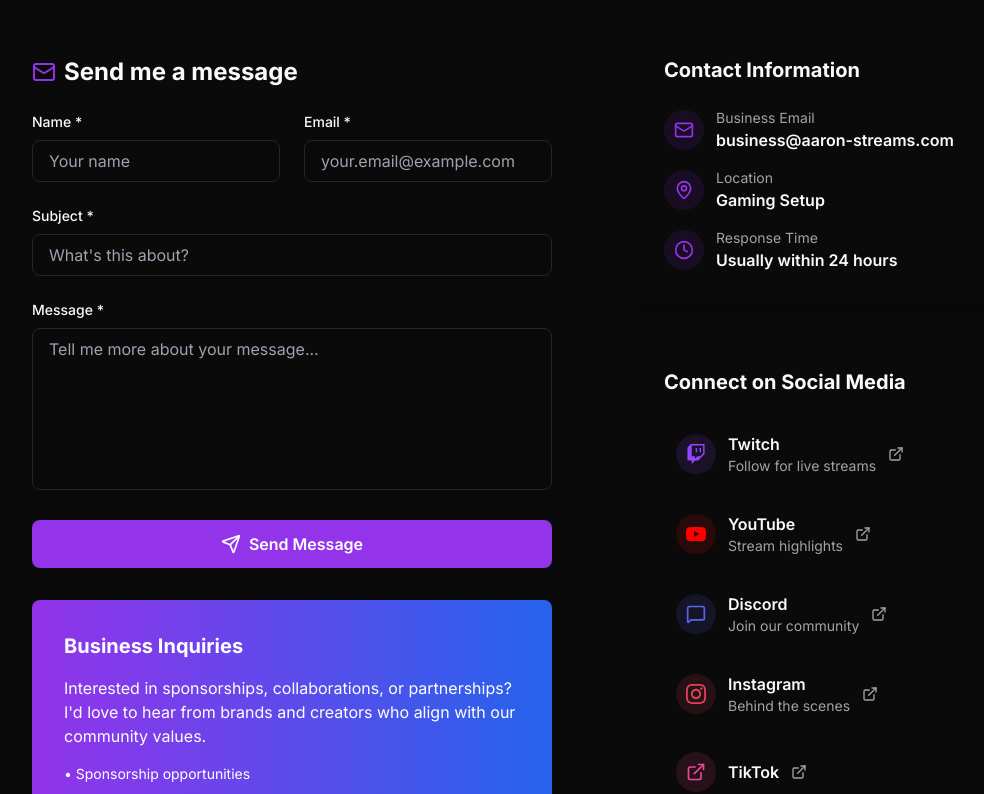
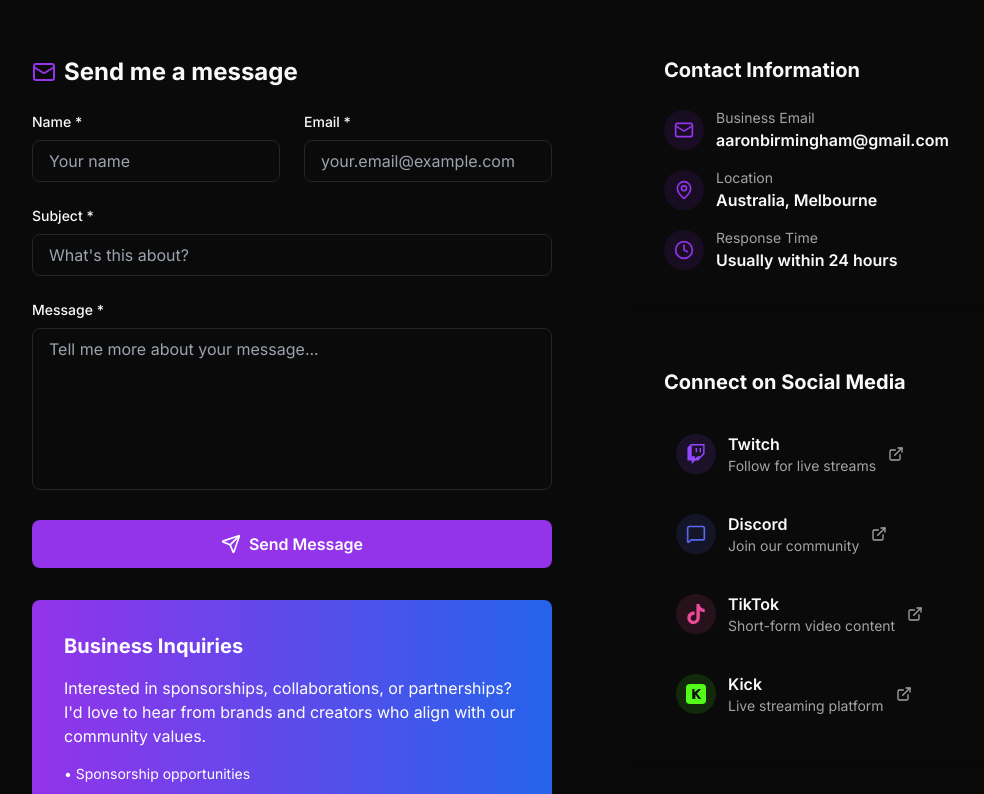
Before and after one commit to KevinLlano/Aaron-Portfolio, a Next.js app: page /contact in a window 1280 px wide. Shown: the part 300-1094 px from the top of the page, without its empty margins (32-1016 px from the left). Built offline with nearby package versions, Linux system fonts and the light colour scheme.

Commit message:
updating email services

```diff
--- a/src/app/contact/page.tsx
+++ b/src/app/contact/page.tsx
@@ -45,7 +45,7 @@
       await new Promise(resolve => setTimeout(resolve, 2000));
       setSubmitStatus('success');
       setFormData({ name: '', email: '', subject: '', message: '' });
-    } catch (error) {
+    } catch {
       setSubmitStatus('error');
     } finally {
       setIsSubmitting(false);
@@ -56,9 +56,13 @@
     const iconMap: { [key: string]: React.ReactNode } = {
       twitch: <svg className="h-5 w-5" fill="currentColor" viewBox="0 0 24 24"><path d="M11.571 4.714h1.715v5.143H11.57zm4.715 0H18v5.143h-1.714zM6 0L1.714 4.286v15.428h5.142V24l4.286-4.286h3.428L22.286 12V0zm14.571 11.143l-3.428 3.428h-3.429l-3 3v-3H6.857V1.714h13.714z"/></svg>,
       discord: <MessageSquare className="h-5 w-5" />,
-      X: <svg className="h-5 w-5" fill="currentColor" viewBox="0 0 24 24"><path d="M23.953 4.57a10 10 0 01-2.825.775 4.958 4.958 0 002.163-2.723c-.951.555-2.005.959-3.127 1.184a4.92 4.92 0 00-8.384 4.482C7.69 8.095 4.067 6.13 1.64 3.162a4.822 4.822 0 00-.666 2.475c0 1.71.87 3.213 2.188 4.096a4.904 4.904 0 01-2.228-.616v.06a4.923 4.923 0 003.946 4.827 4.996 4.996 0 01-2.212.085 4.936 4.936 0 004.604 3.417 9.867 9.867 0 01-6.102 2.105c-.39 0-.779-.023-1.17-.067a13.995 13.995 0 007.557 2.209c9.053 0 13.998-7.496 13.998-13.985 0-.21 0-.42-.015-.63A9.935 9.935 0 0024 4.59z"/></svg>,
-      youtube: <svg className="h-5 w-5" fill="currentColor" viewBox="0 0 24 24"><path d="M23.498 6.186a3.016 3.016 0 0 0-2.122-2.136C19.505 3.545 12 3.545 12 3.545s-7.505 0-9.377.505A3.017 3.017 0 0 0 .502 6.186C0 8.07 0 12 0 12s0 3.93.502 5.814a3.016 3.016 0 0 0 2.122 2.136c1.871.505 9.376.505 9.376.505s7.505 0 9.377-.505a3.015 3.015 0 0 0 2.122-2.136C24 15.93 24 12 24 12s0-3.93-.502-5.814zM9.545 15.568V8.432L15.818 12l-6.273 3.568z"/></svg>,
-      instagram: <svg className="h-5 w-5" fill="currentColor" viewBox="0 0 24 24"><path d="M12 2.163c3.204 0 3.584.012 4.85.07 3.252.148 4.771 1.691 4.919 4.919.058 1.265.069 1.645.069 4.849 0 3.205-.012 3.584-.069 4.849-.149 3.225-1.664 4.771-4.919 4.919-1.266.058-1.644.07-4.85.07-3.204 0-3.584-.012-4.849-.07-3.26-.149-4.771-1.699-4.919-4.92-.058-1.265-.07-1.644-.07-4.849 0-3.204.013-3.583.07-4.849.149-3.227 1.664-4.771 4.919-4.919 1.266-.057 1.645-.069 4.849-.069zm0-2.163c-3.259 0-3.667.014-4.947.072-4.358.2-6.78 2.618-6.98 6.98-.059 1.281-.073 1.689-.073 4.948 0 3.259.014 3.668.072 4.948.2 4.358 2.618 6.78 6.98 6.98 1.281.058 1.689.072 4.948.072 3.259 0 3.668-.014 4.948-.072 4.354-.2 6.782-2.618 6.979-6.98.059-1.28.073-1.689.073-4.948 0-3.259-.014-3.667-.072-4.947-.196-4.354-2.617-6.78-6.979-6.98-1.281-.059-1.69-.073-4.949-.073zm0 5.838c-3.403 0-6.162 2.759-6.162 6.162s2.759 6.163 6.162 6.163 6.162-2.759 6.162-6.163c0-3.403-2.759-6.162-6.162-6.162zm0 10.162c-2.209 0-4-1.79-4-4 0-2.209 1.791-4 4-4s4 1.791 4 4c0 2.21-1.791 4-4 4zm6.406-11.845c-.796 0-1.441.645-1.441 1.44s.645 1.44 1.441 1.44c.795 0 1.439-.645 1.439-1.44s-.644-1.44-1.439-1.44z"/></svg>,
+      kick: (
+        <svg className="h-5 w-5" viewBox="0 0 32 32" fill="none" xmlns="http://www.w3.org/2000/svg">
+          <rect width="32" height="32" rx="6" fill="#53FC18"/>
+          <path d="M10 8h3.5v5.25L20 8h4l-6.5 7 7 9h-4.2l-5.3-7.1V24H10V8Z" fill="#111"/>
+        </svg>
+      ),
+      tiktok: <svg className="h-5 w-5" fill="currentColor" viewBox="0 0 24 24"><path d="M12.525.02c1.31-.02 2.61-.01 3.91-.02.08 1.53.63 3.09 1.75 4.17 1.12 1.11 2.7 1.62 4.24 1.79v4.03c-1.44-.05-2.89-.35-4.2-.97-.57-.26-1.1-.59-1.62-.93-.01 2.92.01 5.84-.02 8.75-.08 1.4-.54 2.79-1.35 3.94-1.31 1.92-3.58 3.17-5.91 3.21-1.43.08-2.86-.31-4.08-1.03-2.02-1.19-3.44-3.37-3.65-5.71-.02-.5-.03-1-.01-1.49.18-1.9 1.12-3.72 2.58-4.96 1.66-1.44 3.98-2.13 6.15-1.72.02 1.48-.04 2.96-.04 4.44-.99-.32-2.15-.23-3.02.37-.63.41-1.11 1.04-1.36 1.75-.21.51-.15 1.07-.14 1.61.24 1.64 1.82 3.02 3.5 2.87 1.12-.01 2.19-.66 2.77-1.61.19-.33.4-.67.41-1.06.1-1.79.06-3.57.07-5.36.01-4.03-.01-8.05.02-12.07z"/></svg>,
     };
     return iconMap[platform.toLowerCase()] || <ExternalLink className="h-5 w-5" />;
   };
@@ -77,7 +81,7 @@
               Get in Touch
             </h1>
             <p className="text-xl text-muted-foreground max-w-2xl mx-auto">
-              Have a question, collaboration idea, or just want to say hi? I'd love to hear from you!
+              Have a question, collaboration idea, or just want to say hi? I&apos;d love to hear from you!
             </p>
           </motion.div>
         </div>
@@ -182,7 +186,7 @@
                 {submitStatus === 'success' && (
                   <div className="p-4 bg-green-100 dark:bg-green-900/20 border border-green-200 dark:border-green-800 rounded-lg">
                     <p className="text-green-800 dark:text-green-200">
-                      Thank you for your message! I'll get back to you as soon as possible.
+                      Thank you for your message! I&apos;ll get back to you as soon as possible.
                     </p>
                   </div>
                 )}
@@ -200,7 +204,7 @@
               <div className="bg-gradient-to-r from-purple-600 to-blue-600 text-white rounded-lg p-8 mt-8">
                 <h3 className="text-xl font-bold mb-4">Business Inquiries</h3>
                 <p className="mb-4">
-                  Interested in sponsorships, collaborations, or partnerships? I'd love to hear from brands and creators who align with our community values.
+                  Interested in sponsorships, collaborations, or partnerships? I&apos;d love to hear from brands and creators who align with our community values.
                 </p>
                 <div className="space-y-2 text-sm">
                   <p>• Sponsorship opportunities</p>
@@ -229,7 +233,7 @@
                   </div>
                   <div>
                     <p className="text-sm text-muted-foreground">Business Email</p>
-                    <p className="font-semibold text-foreground">business@aaron-streams.com</p>
+                    <p className="font-semibold text-foreground">aaronbirmingham@gmail.com</p>
                   </div>
                 </div>
                 <div className="flex items-center space-x-3">
@@ -275,9 +279,8 @@
                       <p className="text-sm text-muted-foreground">
                         {social.platform === 'Twitch' && 'Follow for live streams'}
                         {social.platform === 'Discord' && 'Join our community'}
-                        {social.platform === 'Twitter' && 'Latest updates'}
-                        {social.platform === 'YouTube' && 'Stream highlights'}
-                        {social.platform === 'Instagram' && 'Behind the scenes'}
+                        {social.platform === 'Kick' && 'Live streaming platform'}
+                        {social.platform === 'TikTok' && 'Short-form video content'}
                       </p>
                     </div>
                     <ExternalLink className="h-4 w-4 text-muted-foreground ml-auto" />
--- a/src/app/page.tsx
+++ b/src/app/page.tsx
@@ -2,18 +2,25 @@
 
 import { useEffect, useState } from 'react';
 import Link from 'next/link';
-import { Play, Users, Heart, Calendar, Twitch, ArrowRight, Star } from 'lucide-react';
+import { Play, Users, Heart, Calendar, Twitch, ArrowRight } from 'lucide-react';
 import { motion } from 'framer-motion';
-import { streamerInfo, socialLinks, projects, streamSchedule } from '@/lib/data';
+import { streamerInfo, socialLinks, streamSchedule } from '@/lib/data';
 import { formatViewCount } from '@/lib/utils';
 import ContactForm from '@/components/ContactForm';
 
 export default function Home() {
   const [isLive, setIsLive] = useState(false);
   const [viewerCount, setViewerCount] = useState(0);
+  const [hasMounted, setHasMounted] = useState(false);
 
   // Simulate live status check
   useEffect(() => {
+    setHasMounted(true);
+  }, []);
+
+  useEffect(() => {
+    if (!hasMounted) return;
+
     const checkLiveStatus = () => {
       // This would be replaced with actual Twitch API call
       setIsLive(Math.random() > 0.5);
@@ -22,7 +29,7 @@
     checkLiveStatus();
     const interval = setInterval(checkLiveStatus, 30000);
     return () => clearInterval(interval);
-  }, []);
+  }, [hasMounted]);
 
   const parentDomain = typeof window !== 'undefined' ? window.location.hostname : 'localhost';
 
@@ -48,7 +55,7 @@
                       className="w-full h-full object-cover"
                     />
                   </div>
-                  {isLive && (
+                  {hasMounted && isLive && (
                     <div className="absolute -top-2 -right-2 bg-red-500 text-white px-2 py-1 rounded-full text-xs font-bold animate-pulse">
                       LIVE
                     </div>
@@ -56,7 +63,7 @@
                 </div>
               </div>
               <h1 className="text-4xl lg:text-6xl font-bold mb-4">
-                Hey, I'm <span className="text-purple-400">{streamerInfo.name}</span>
+                Hey, I&apos;m <span className="text-purple-400">{streamerInfo.name}</span>
               </h1>
               <p className="text-xl lg:text-2xl mb-6 text-gray-300">
                 {streamerInfo.tagline}
@@ -65,14 +72,16 @@
                 {streamerInfo.bio}
               </p>
               <div className="flex flex-col sm:flex-row gap-4 justify-center lg:justify-start">
-                <Link
+                <a
                   href={socialLinks.find(link => link.platform === 'Twitch')?.url || '#'}
+                  target="_blank"
+                  rel="noopener noreferrer"
                   className="flex items-center justify-center space-x-2 bg-purple-600 hover:bg-purple-700 text-white px-6 py-3 rounded-lg font-semibold transition-colors"
                 >
                   <Twitch className="h-5 w-5" />
                   <span>Watch Live</span>
-                  {isLive && <span className="text-sm">({formatViewCount(viewerCount)} viewers)</span>}
-                </Link>
+                  {hasMounted && isLive && <span className="text-sm">({formatViewCount(viewerCount)} viewers)</span>}
+                </a>
                 <button
                   onClick={() => {
                     const element = document.getElementById('about');
@@ -200,8 +209,8 @@
                       and genuine connections.
                     </p>
                     <p>
-                      My favorite aspect of streaming isn't just the games themselves, but the incredible community that's
-                      formed around them. Whether we're playing role playing games like Old School Runescape,
+                      My favorite aspect of streaming isn&apos;t just the games themselves, but the incredible community that&apos;s
+                      formed around them. Whether we&apos;re playing role playing games like Old School Runescape,
                       exploring new indie titles, or having late-night horror game sessions, every stream is an adventure
                       we share together.
                     </p>
@@ -274,10 +283,15 @@
             </motion.div>
           </div>
           <div className="text-center mt-8">
-            <button className="inline-flex items-center space-x-2 bg-purple-600 hover:bg-purple-700 text-white px-6 py-3 rounded-lg font-semibold transition-colors">
+            <a
+              href="https://www.twitch.tv/maddwrath/clips?filter=clips&range=all"
+              target="_blank"
+              rel="noopener noreferrer"
+              className="inline-flex items-center space-x-2 bg-purple-600 hover:bg-purple-700 text-white px-6 py-3 rounded-lg font-semibold transition-colors"
+            >
               <span>View More Clips</span>
               <ArrowRight className="h-4 w-4" />
-            </button>
+            </a>
           </div>
         </div>
       </section>
@@ -350,7 +364,7 @@
           <div className="text-center mb-12">
             <h2 className="text-3xl font-bold text-foreground mb-4">Get In Touch</h2>
             <p className="text-muted-foreground max-w-2xl mx-auto">
-              Have a question, collaboration idea, or just want to say hi? I'd love to hear from you!
+              Have a question, collaboration idea, or just want to say hi? I&apos;d love to hear from you!
             </p>
           </div>
 
--- a/src/components/ContactForm.tsx
+++ b/src/components/ContactForm.tsx
@@ -26,24 +26,24 @@
     const templateParams = {
       from_name: formData.name,
       from_email: formData.email,
-      to_name: "Your Name",
-      to_email: "ke.bleach@gmail.com",
+      to_name: "Aaron Birmingham",
+      to_email: "aaronbirmingham@gmail.com",
       subject: formData.subject,
       message: formData.message,
     };
     emailjs
       .send(
-        "service_x9c5lxl", // Replace with your EmailJS service ID
-        "template_5754eaz", // Replace with your EmailJS template ID
+        "service_bx8vh5g",
+        "template_zsk51n8",
         templateParams,
-        "q1SI5s-QZcSnaWZy6" // Replace with your EmailJS public key
+        "3uvYsSOhp3aw_FePo"
       )
       .then(
-        (response) => {
+        () => {
           setStatus("Message sent successfully!");
           setFormData({ name: "", email: "", subject: "", message: "" });
         },
-        (error) => {
+        () => {
           setStatus("Error sending message. Please try again later.");
         }
       )
--- a/src/components/navbar.tsx
+++ b/src/components/navbar.tsx
@@ -3,7 +3,7 @@
 import React, { useState } from 'react';
 import Link from 'next/link';
 import { usePathname, useRouter } from 'next/navigation';
-import { Menu, X, Twitch, Home, User, Play, Briefcase, Image, MessageCircle, ExternalLink } from 'lucide-react';
+import { Menu, X, Twitch, Home, User, Play, Image, MessageCircle, ExternalLink } from 'lucide-react';
 import { cn } from '@/lib/utils';
 import { ThemeToggle } from './theme-toggle';
 import { streamerInfo } from '@/lib/data';
--- a/src/lib/data.ts
+++ b/src/lib/data.ts
@@ -7,7 +7,7 @@
   bio: "Gaming enthusiast and content creator bringing you epic gameplay, exciting moments, and a community built on great vibes. Join the madness!",
   avatar: "/profilepic.png",
   banner: "/images/banner.jpg",
-  location: "Gaming Setup",
+  location: "Australia, Melbourne",
   yearsStreaming: 5,
   totalFollowers: 850,
   totalViews: 12500,
@@ -26,34 +26,22 @@
     color: "#9146FF"
   },
   {
-    platform: "YouTube",
-    url: "https://youtube.com/@maddwrath",
-    icon: "youtube",
-    color: "#FF0000"
-  },
-  {
     platform: "Discord",
     url: "https://discord.gg/A6Xddn4YEq",
     icon: "discord",
     color: "#5865F2"
   },
   {
-    platform: "Instagram",
-    url: "https://instagram.com/maddwrath",
-    icon: "instagram",
-    color: "#E4405F"
-  },
-  {
     platform: "TikTok",
-    url: "https://tiktok.com/@maddwrath",
+    url: "https://www.tiktok.com/@maddwrath",
     icon: "tiktok",
     color: "#ec4899"
   },
   {
-    platform: "X",
-    url: "https://twitter.com/maddwrath",
-    icon: "x",
-    color: "#22c55e"
+    platform: "Kick",
+    url: "https://kick.com/maddwrath",
+    icon: "play",
+    color: "#53FC18"
   }
 ];
 
@@ -61,31 +49,31 @@
 
   {
     day: "Tuesday",
-    time: "4:00 AM - 9:00 AM CDT",
+    time: "7 PM – 10 PM AEST",
     game: "Action Adventures",
     description: "Thrilling adventures"
   },
   {
     day: "Wednesday",
-    time: "4:00 AM - 9:00 AM CDT",
+    time: "7 PM – 10 PM AEST",
     game: "Action Adventures",
     description: "Old School Runescape"
   },
   {
     day: "Thursday",
-    time: "4:00 AM - 9:00 AM CDT",
+    time: "7 PM – 10 PM AEST",
     game: "FPS Games",
     description: "competitive gameplay"
   },
   {
     day: "Friday",
-    time: "4:00 AM - 9:00 AM CDT",
+    time: "7 PM – 10 PM AEST",
     game: "Variety Night",
     description: "viewer suggestions"
   },
   {
     day: "Saturday",
-    time: "4:00 AM - 9:00 AM CDT",
+    time: "7 PM – 10 PM AEST",
     game: "Variety Night",
     description: "Chat Interaction"
   }
```
Also changed, not shown: 2 other files (tests, documents, lock files or other folders).
